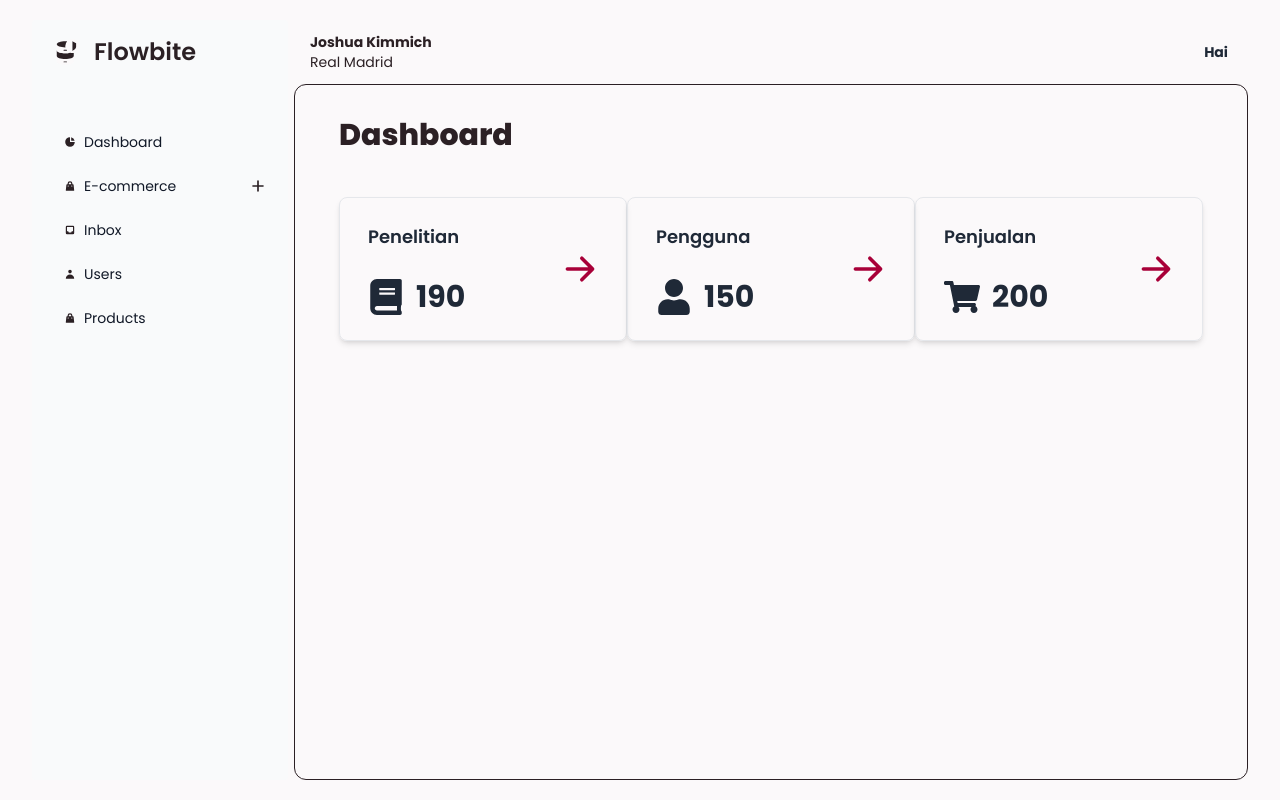
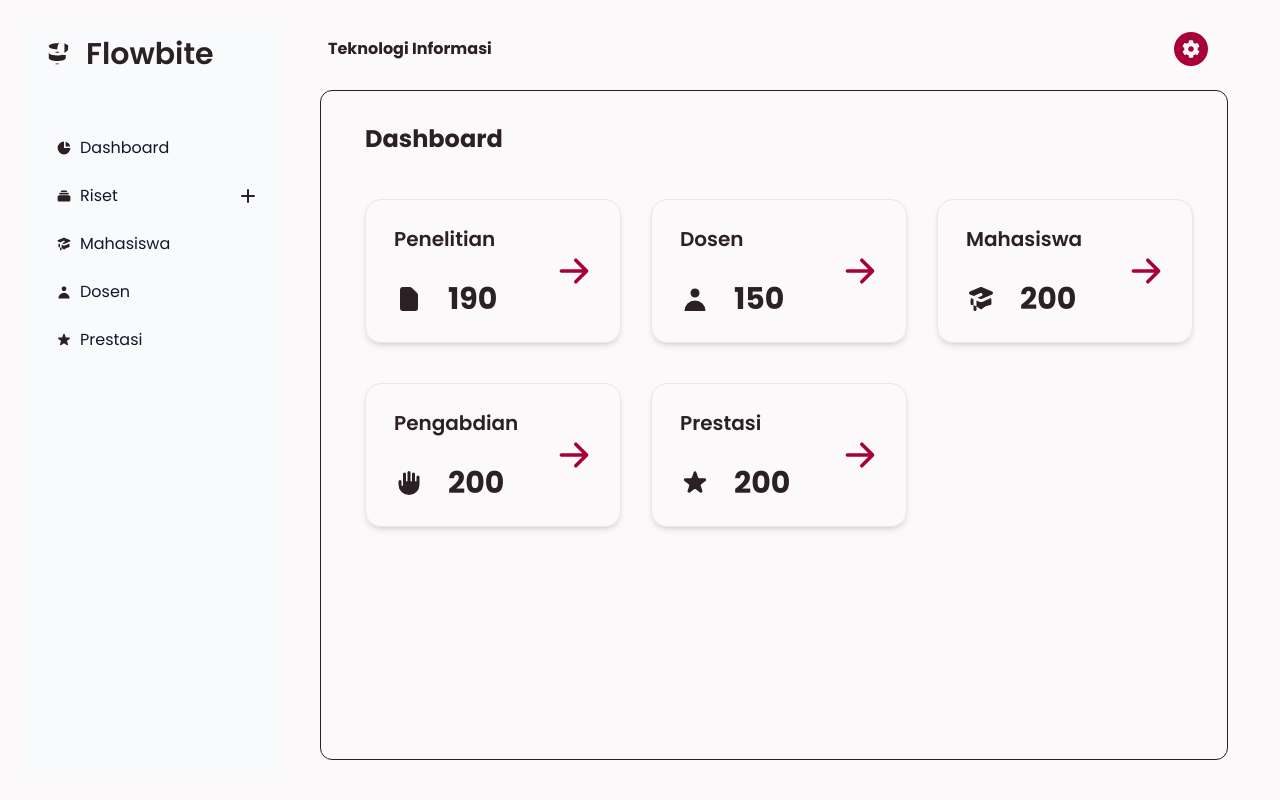
Before and after one commit to zumarnf/website_spm_project, a React (Vite) app: page /home in a window 1280 px wide. Built offline with nearby package versions, Linux system fonts and the light colour scheme.

Commit message:
dashboard_done_1

```diff
--- a/src/components/ContainerProfile.jsx
+++ b/src/components/ContainerProfile.jsx
@@ -1,19 +1,26 @@
 import React from "react";
-import kimmich from "../assets/joshua_kimmich.png";
+import { FaCog } from "react-icons/fa"; // Import ikon setting dari react-icons
 
 const ContainerProfile = () => {
   return (
     <>
-      <div className="flex flex-row w-full pt-6 pb-3 items-center justify-between">
+      <div className="flex flex-row w-full pt-6 pb-6 items-center justify-between">
         <div className="flex items-center">
-          <div className="flex flex-col justify-center pl-4">
-            <div className="text-sm font-bold text-blckprmy">
-              Joshua Kimmich
+          <div className="flex flex-col justify-center pl-2">
+            <div className="text-base font-bold text-blckprmy">
+              Teknologi Informasi
             </div>
-            <div className="text-sm text-blckprmy">Real Madrid</div>
           </div>
         </div>
-        <div className="text-sm font-bold pr-5">Hai</div>
+        <div className="pr-5">
+          {/* Kotak rounded kecil dengan icon setting */}
+          <button
+            className="bg-rdprmy p-2 rounded-full"
+            onClick={() => document.getElementById("my_modal_3").showModal()}
+          >
+            <FaCog className="text-whtprmy text-lg" /> {/* Icon Setting */}
+          </button>
+        </div>
       </div>
     </>
   );
--- a/src/components/Dasboard.jsx
+++ b/src/components/Dasboard.jsx
@@ -1,15 +1,22 @@
-import { HiArrowRight } from "react-icons/hi"; // Menggunakan react-icons untuk panah
-import { FaBook, FaUser, FaShoppingCart } from "react-icons/fa";
-import { Link } from "react-router-dom"; // Import Link untuk navigasi
+import { HiArrowRight } from "react-icons/hi";
+import {
+  HiStar,
+  HiAcademicCap,
+  HiUser,
+  HiHand,
+  HiDocument,
+} from "react-icons/hi";
+import { Link } from "react-router-dom";
 import ContainerProfile from "./ContainerProfile";
+import MenuModal from "./modal/MenuModal";
 
-const CardItem = ({ title, number, Icon, link }) => (
-  <div className="flex justify-between items-center w-72 h-36 border rounded-lg p-7 shadow-md">
+const CardItem = ({ title, number, Icon, link, iconColor }) => (
+  <div className="flex justify-between items-center w-64 h-36 border rounded-2xl p-7 shadow-md">
     <div>
-      <h2 className="text-lg font-semibold mb-2 pb-5">{title}</h2>
+      <h2 className="text-xl font-semibold pb-7 text-blckprmy">{title}</h2>
       <div className="flex items-center">
-        <Icon className="text-4xl mr-3" />{" "}
-        <span className="text-3xl font-bold">{number}</span>
+        <Icon className={`text-3xl mr-6 ${iconColor}`} />{" "}
+        <span className="text-3xl font-bold text-blckprmy">{number}</span>
       </div>
     </div>
     <div className="text-rdprmy">
@@ -22,32 +29,49 @@ const CardItem = ({ title, number, Icon, link }) => (
 
 const Dashboard = () => {
   return (
-    <div className="h-full flex flex-col">
+    <div className="h-full flex flex-col pr-5 pb-5">
       <ContainerProfile />
+      <MenuModal />
       <div className="h-full w-full border border-blckprmy rounded-xl p-4">
         <div className="px-7 py-4">
-          <h1 className="text-3xl font-extrabold mb-7 text-blckprmy">
-            Dashboard
-          </h1>
+          <h1 className="text-2xl font-bold pb-7 text-blckprmy">Dashboard</h1>
         </div>
-        <div className="flex justify-between px-7">
+        {/* Menggunakan grid untuk tata letak kartu */}
+        <div className="grid grid-cols-1 sm:grid-cols-2 md:grid-cols-3 gap-10 px-7">
           <CardItem
             title="Penelitian"
             number={190}
-            Icon={FaBook}
+            Icon={HiDocument}
             link="/penelitian"
+            iconColor="text-blckprmy"
           />
           <CardItem
-            title="Pengguna"
+            title="Dosen"
             number={150}
-            Icon={FaUser}
+            Icon={HiUser}
             link="/pengguna"
+            iconColor="text-blckprmy"
           />
           <CardItem
-            title="Penjualan"
+            title="Mahasiswa"
             number={200}
-            Icon={FaShoppingCart}
+            Icon={HiAcademicCap}
             link="/penjualan"
+            iconColor="text-blckprmy"
+          />
+          <CardItem
+            title="Pengabdian"
+            number={200}
+            Icon={HiHand}
+            link="/penjualan"
+            iconColor="text-blckprmy"
+          />
+          <CardItem
+            title="Prestasi"
+            number={200}
+            Icon={HiStar}
+            link="/penjualan"
+            iconColor="text-blckprmy"
           />
         </div>
       </div>
--- a/src/components/SidebarMen.jsx
+++ b/src/components/SidebarMen.jsx
@@ -1,17 +1,20 @@
 import { Sidebar } from "flowbite-react";
 import {
   HiChartPie,
-  HiInbox,
-  HiShoppingBag,
+  HiAcademicCap,
+  HiCollection,
   HiUser,
+  HiHand,
+  HiDocument,
   HiOutlineMinusSm,
   HiOutlinePlusSm,
+  HiStar,
 } from "react-icons/hi";
-import shieldDatabase from "../assets/shield-database.svg"; // Pastikan path ini benar
+import shieldDatabase from "../assets/shield-database.svg";
 
 const SidebarMen = () => {
   return (
-    <div className="pl-8 py-5 bg-whtprmy h-full">
+    <div className="pl-6 py-5 bg-whtprmy h-full">
       {" "}
       {/* Tambahkan h-full */}
       <Sidebar>
@@ -21,7 +24,7 @@ const SidebarMen = () => {
           imgAlt="Flowbite logo"
           className="pb-9"
         >
-          <div className="text-blckprmy text-2xl">Flowbite</div>
+          <div className="text-blckprmy text-3xl">Flowbite</div>
         </Sidebar.Logo>
         <Sidebar.Items>
           <Sidebar.ItemGroup>
@@ -30,16 +33,16 @@ const SidebarMen = () => {
               className="hover:bg-rdprmy hover:text-whtprmy group"
             >
               <div className="flex flex-row">
-                <HiChartPie className="h-5 w-5 text-blckprmy pr-2 group-hover:text-whtprmy" />
-                <span className="text-sm">Dashboard</span>
+                <HiChartPie className="h-6 w-6 text-blckprmy pr-2 group-hover:text-whtprmy" />
+                <span className="text-base">Dashboard</span>
               </div>
             </Sidebar.Item>
             <Sidebar.Collapse
               className="hover:bg-rdprmy hover:text-whtprmy group"
               label={
                 <div className="flex items-center">
-                  <HiShoppingBag className="h-5 w-5 text-blckprmy pr-2 group-hover:text-whtprmy" />
-                  <span className="text-sm">E-commerce</span>
+                  <HiCollection className="h-6 w-6 text-blckprmy pr-2 group-hover:text-whtprmy" />
+                  <span className="text-base">Riset</span>
                 </div>
               }
               renderChevronIcon={(theme, open) => {
@@ -47,7 +50,7 @@ const SidebarMen = () => {
                 return (
                   <IconComponent
                     aria-hidden
-                    className={`h-5 w-5 text-blckprmy ${
+                    className={`h-6 w-6 text-blckprmy hover:text-whtprmy ${
                       theme.label.icon.open[open ? "on" : "off"]
                     }`}
                   />
@@ -59,8 +62,8 @@ const SidebarMen = () => {
                 className="hover:bg-rdprmy hover:text-whtprmy group"
               >
                 <div className="flex flex-row">
-                  <HiShoppingBag className="h-5 w-5 text-blckprmy pr-2 group-hover:text-whtprmy" />
-                  <span className="text-sm">Products</span>
+                  <HiDocument className="h-6 w-6 text-blckprmy pr-2 group-hover:text-whtprmy" />
+                  <span className="text-base">Penelitian</span>
                 </div>
               </Sidebar.Item>
               <Sidebar.Item
@@ -68,8 +71,8 @@ const SidebarMen = () => {
                 className="hover:bg-rdprmy hover:text-whtprmy group"
               >
                 <div className="flex flex-row">
-                  <HiShoppingBag className="h-5 w-5 text-blckprmy pr-2 group-hover:text-whtprmy" />
-                  <span className="text-sm">Sales</span>
+                  <HiHand className="h-6 w-6 text-blckprmy pr-2 group-hover:text-whtprmy" />
+                  <span className="text-base">Pengabdian</span>
                 </div>
               </Sidebar.Item>
             </Sidebar.Collapse>
@@ -79,8 +82,8 @@ const SidebarMen = () => {
               className="hover:bg-rdprmy hover:text-whtprmy group"
             >
               <div className="flex flex-row">
-                <HiInbox className="h-5 w-5 text-blckprmy pr-2 group-hover:text-whtprmy" />
-                <span className="text-sm">Inbox</span>
+                <HiAcademicCap className="h-6 w-6 text-blckprmy pr-2 group-hover:text-whtprmy" />
+                <span className="text-base">Mahasiswa</span>
               </div>
             </Sidebar.Item>
 
@@ -89,8 +92,8 @@ const SidebarMen = () => {
               className="hover:bg-rdprmy hover:text-whtprmy group"
             >
               <div className="flex flex-row">
-                <HiUser className="h-5 w-5 text-blckprmy pr-2 group-hover:text-whtprmy" />
-                <span className="text-sm">Users</span>
+                <HiUser className="h-6 w-6 text-blckprmy pr-2 group-hover:text-whtprmy" />
+                <span className="text-base">Dosen</span>
               </div>
             </Sidebar.Item>
 
@@ -99,8 +102,8 @@ const SidebarMen = () => {
               className="hover:bg-rdprmy hover:text-whtprmy group"
             >
               <div className="flex flex-row">
-                <HiShoppingBag className="h-5 w-5 text-blckprmy pr-2 group-hover:text-whtprmy" />
-                <span className="text-sm">Products</span>
+                <HiStar className="h-6 w-6 text-blckprmy pr-2 group-hover:text-whtprmy" />
+                <span className="text-base">Prestasi</span>
               </div>
             </Sidebar.Item>
           </Sidebar.ItemGroup>
--- /dev/null
+++ b/src/components/button/BtnModalMenu.jsx
@@ -0,0 +1,34 @@
+import React from "react";
+import { useNavigate } from "react-router-dom";
+
+const BtnModalMenu = () => {
+  const navigate = useNavigate();
+
+  const handleLogout = () => {
+    navigate("/");
+  };
+
+  const handleCloseModal = () => {
+    document.getElementById("my_modal_3").close();
+  };
+  return (
+    <>
+      <div className="flex justify-center gap-4 pt-7">
+        <button
+          onClick={handleLogout}
+          className="bg-red-500 text-white py-2 px-8 rounded-md"
+        >
+          Ya
+        </button>
+        <button
+          onClick={handleCloseModal}
+          className="bg-gray-300 text-black py-2 px-6 rounded-md"
+        >
+          Tidak
+        </button>
+      </div>
+    </>
+  );
+};
+
+export default BtnModalMenu;
--- /dev/null
+++ b/src/components/modal/MenuModal.jsx
@@ -0,0 +1,25 @@
+import React from "react";
+import BtnModalMenu from "../button/BtnModalMenu";
+
+const MenuModal = () => {
+  return (
+    <>
+      <dialog id="my_modal_3" className="modal">
+        <div className="modal-box bg-whtprmy">
+          <form method="dialog">
+            {/* if there is a button in form, it will close the modal */}
+            <button className="btn btn-sm btn-circle btn-ghost absolute right-2 top-2">
+              ✕
+            </button>
+          </form>
+          <h3 className="font-bold text-lg text-blckprmy">
+            Apakah Anda ingin keluar?
+          </h3>
+          <BtnModalMenu />
+        </div>
+      </dialog>
+    </>
+  );
+};
+
+export default MenuModal;
--- a/src/routers/index.jsx
+++ b/src/routers/index.jsx
@@ -1,6 +1,7 @@
 import { createBrowserRouter } from "react-router-dom";
 import LoginPage from "../pages/LoginPage";
 import HomeMenu from "../pages/HomeMenu";
+import Penelitian from "../pages/Penelitian";
 
 export const router = createBrowserRouter([
   {
@@ -11,4 +12,8 @@ export const router = createBrowserRouter([
     path: "/home",
     element: <HomeMenu />,
   },
+  {
+    path: "/penelitian",
+    element: <Penelitian />,
+  },
 ]);
```
